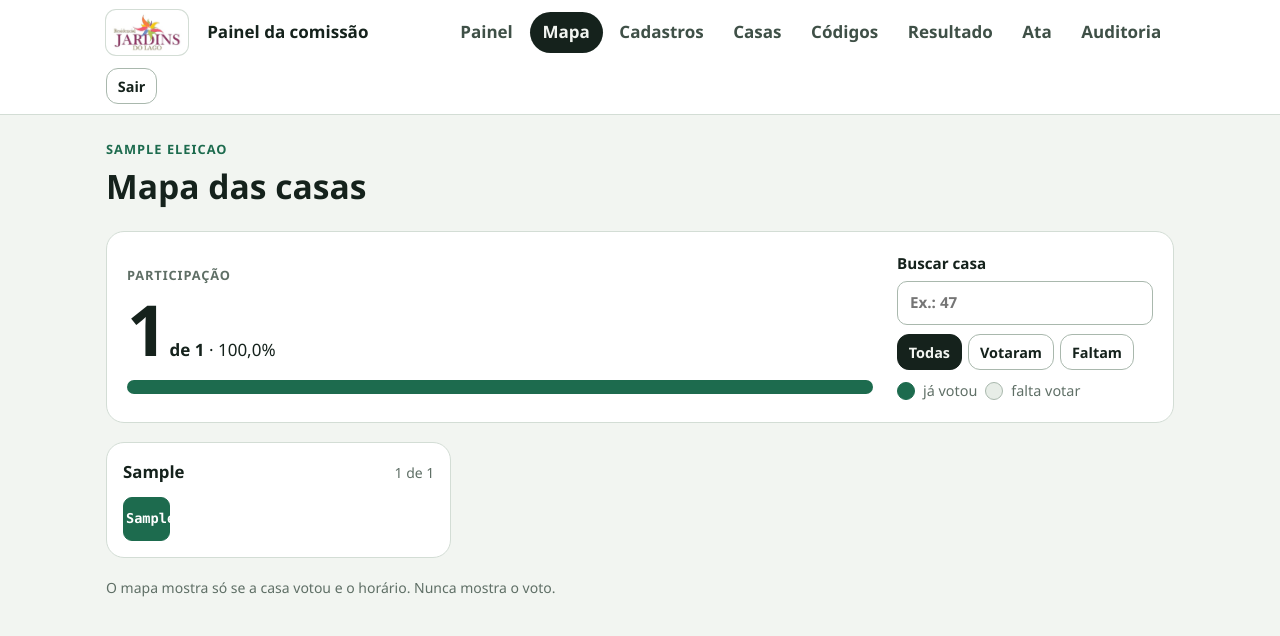
After one commit to rafaelaraujo004/votacao-jardins-do-lago, a Django app: page /comissao/mapa/ in a window 1280 px wide. The commit adds this page. Shown: the top 636 px of the page. Run offline with Django 5.2, Linux system fonts and the light colour scheme; a user stored in the database is signed in; tables that the repository leaves empty hold one stand-in row (values such as "Sample post"); parts of the project's set-up code (start-up, migrations or seed data) failed here and were passed over.

Commit message:
Adiciona o mapa das casas que já votaram
Tela nova no painel da comissão: casas agrupadas por quadra ou rua,
verde para quem votou, com busca, filtro e horário ao tocar. Respeita
a regra de a comissão ver ou não quem votou e nunca mostra o voto.
A planilha das casas aceita uma 4ª coluna opcional, quadra.

Co-Authored-By: Claude Opus 5.5 <noreply@anthropic.com>

```diff
--- a/votacao/core/admin.py
+++ b/votacao/core/admin.py
@@ -108,9 +108,9 @@ class CandidatoAdmin(TravadoAdmin):
 
 @admin.register(Casa)
 class CasaAdmin(AuditadoAdmin):
-    list_display = ("numero", "proprietario", "telefone", "ativa")
+    list_display = ("numero", "proprietario", "telefone", "quadra", "ativa")
     search_fields = ("numero", "proprietario")
-    list_filter = ("ativa",)
+    list_filter = ("ativa", "quadra")
 
 
 @admin.register(Procuracao)
--- a/votacao/core/importacao.py
+++ b/votacao/core/importacao.py
@@ -2,13 +2,13 @@
 
 Aceita separador ";" ou ",", UTF-8 (com ou sem BOM) ou Windows-1252, e telefones
 em qualquer formato. Colunas: casa, proprietário, telefone (nessa ordem, com ou
-sem linha de cabeçalho).
+sem linha de cabeçalho). Uma 4ª coluna opcional, quadra ou rua, agrupa as casas no mapa.
 """
 import csv
 import io
 import re
 
-CABECALHO = {"casa", "numero", "número", "proprietario", "proprietário", "nome", "telefone", "contato", "whatsapp"}
+CABECALHO = {"casa", "numero", "número", "proprietario", "proprietário", "nome", "telefone", "contato", "whatsapp", "quadra", "rua"}
 
 
 def decodificar(conteudo: bytes) -> str:
@@ -70,5 +70,6 @@ def ler(texto):
         if not telefone:
             avisos.append(f"Linha {i}: casa {numero} sem telefone. O código vai em envelope.")
         vistos[numero] = i
-        casas.append({"numero": numero, "proprietario": nome, "telefone": telefone})
+        quadra = campos[3] if len(campos) > 3 else ""
+        casas.append({"numero": numero, "proprietario": nome, "telefone": telefone, "quadra": quadra})
     return casas, erros, avisos
--- a/votacao/core/models.py
+++ b/votacao/core/models.py
@@ -155,6 +155,8 @@ class Casa(models.Model):
     proprietario = models.CharField(max_length=150)
     telefone = models.CharField("WhatsApp", max_length=20, blank=True,
                                 help_text="Só dígitos, com 55 e DDD. Vazio = código em envelope.")
+    quadra = models.CharField("quadra / rua", max_length=40, blank=True,
+                              help_text="Agrupa as casas no mapa. Vazio = grupos de 20 em 20.")
     ativa = models.BooleanField(default=True)
 
     class Meta:
--- a/votacao/core/static/css/app.css
+++ b/votacao/core/static/css/app.css
@@ -130,3 +130,22 @@ label.f{display:flex;flex-direction:column;gap:.3rem;font-weight:700;font-size:.
   body{background:#fff}
   .paper{box-shadow:none;padding:0;max-width:none}
 }
+
+/* ---- mapa das casas ---- */
+.mapa-topo{display:grid;grid-template-columns:minmax(0,1fr) auto;gap:1.5rem;align-items:end}
+.mapa-ctrl{display:flex;flex-direction:column;gap:.6rem;align-items:flex-start}
+.mapa-ctrl .seg{display:flex;gap:.4rem;flex-wrap:wrap}
+.mapa-ctrl [aria-pressed="true"]{background:var(--fg);color:var(--bg);border-color:var(--fg)}
+.legenda{display:flex;align-items:center;gap:.5rem;font-size:.9rem;color:var(--muted)}
+.legenda .lote{width:18px;height:18px;min-width:0;padding:0;font-size:0;cursor:default}
+.quadras{display:grid;grid-template-columns:repeat(auto-fill,minmax(280px,1fr));gap:1rem}
+.quadra{background:var(--surface);border:1px solid var(--line);border-radius:18px;padding:1rem}
+.quadra header{display:flex;justify-content:space-between;align-items:baseline;gap:.5rem;margin-bottom:.7rem}
+.quadra h2{font-size:1.05rem}
+.lotes{display:grid;grid-template-columns:repeat(auto-fill,minmax(44px,1fr));gap:6px}
+.lote{font:inherit;font-family:var(--mono);font-size:.85rem;font-weight:600;min-width:44px;height:44px;border-radius:9px;border:1.5px solid var(--line-strong);background:var(--surface-2);color:var(--fg-2);cursor:pointer;padding:0 2px}
+.lote.votou{background:var(--pine);border-color:var(--pine);color:var(--on-pine)}
+.lote.apagado{opacity:.15}
+.lote.achado,.lote.selecionado{outline:3px solid var(--lake);outline-offset:2px}
+.mapa-info{position:sticky;bottom:12px;align-self:center;background:var(--fg);color:var(--bg);font-weight:700;padding:.7rem 1.1rem;border-radius:12px;box-shadow:var(--shadow);text-align:center}
+@media (max-width:700px){.mapa-topo{grid-template-columns:1fr}}
--- /dev/null
+++ b/votacao/core/static/js/mapa.js
@@ -0,0 +1,45 @@
+// Mapa das casas: filtro, busca e detalhe ao tocar. Guarda o filtro entre as atualizações automáticas.
+(function () {
+  'use strict';
+  var mapa = document.getElementById('mapa');
+  if (!mapa) return;
+  var info = document.getElementById('mapa-info');
+  var busca = document.getElementById('mapa-busca');
+  var botoes = Array.prototype.slice.call(document.querySelectorAll('[data-filtro]'));
+  var lotes = Array.prototype.slice.call(mapa.querySelectorAll('.lote'));
+  var filtro = 'todas';
+  try { filtro = sessionStorage.getItem('mapa-filtro') || 'todas'; } catch (e) {}
+
+  function aplicar() {
+    var q = (busca.value || '').trim().toUpperCase();
+    botoes.forEach(function (b) { b.setAttribute('aria-pressed', String(b.dataset.filtro === filtro)); });
+    lotes.forEach(function (l) {
+      var votou = l.classList.contains('votou');
+      var some = (filtro === 'votou' && !votou) || (filtro === 'falta' && votou);
+      l.classList.toggle('apagado', some);
+      l.classList.toggle('achado', q !== '' && l.dataset.casa === q);
+    });
+    var achado = mapa.querySelector('.lote.achado');
+    if (achado) { achado.scrollIntoView({ block: 'center', behavior: 'smooth' }); mostrar(achado); }
+  }
+
+  function mostrar(l) {
+    info.hidden = false;
+    info.textContent = 'Casa ' + l.dataset.casa + (l.dataset.hora ? ' · votou às ' + l.dataset.hora : ' · ainda não votou');
+    lotes.forEach(function (x) { x.classList.toggle('selecionado', x === l); });
+  }
+
+  botoes.forEach(function (b) {
+    b.addEventListener('click', function () {
+      filtro = b.dataset.filtro;
+      try { sessionStorage.setItem('mapa-filtro', filtro); } catch (e) {}
+      aplicar();
+    });
+  });
+  busca.addEventListener('input', aplicar);
+  mapa.addEventListener('click', function (e) {
+    var l = e.target.closest('.lote');
+    if (l) mostrar(l);
+  });
+  aplicar();
+})();
--- a/votacao/core/templates/comissao/base.html
+++ b/votacao/core/templates/comissao/base.html
@@ -15,6 +15,7 @@
   <strong>Painel da comissão</strong>
   <nav aria-label="Seções">
     <a href="{% url 'comissao:painel' %}"{% if ativo == 'painel' %} aria-current="page"{% endif %}>Painel</a>
+    <a href="{% url 'comissao:mapa' %}"{% if ativo == 'mapa' %} aria-current="page"{% endif %}>Mapa</a>
     <a href="{% url 'admin:index' %}">Cadastros</a>
     <a href="{% url 'comissao:casas' %}"{% if ativo == 'casas' %} aria-current="page"{% endif %}>Casas</a>
     <a href="{% url 'comissao:codigos' %}"{% if ativo == 'codigos' %} aria-current="page"{% endif %}>Códigos</a>
--- /dev/null
+++ b/votacao/core/templates/comissao/mapa.html
@@ -0,0 +1,52 @@
+{% extends "comissao/base.html" %}
+{% load static %}
+{% block titulo %}Mapa{% endblock %}
+{% block head %}{% if status == "aberta" %}<meta http-equiv="refresh" content="30">{% endif %}{% endblock %}
+{% block conteudo %}
+<div class="head">
+  <div><p class="eyebrow">{{ eleicao.titulo }}</p><h1>Mapa das casas</h1></div>
+  {% if status == "aberta" %}<span class="pill pill-ok">● Atualiza a cada 30 segundos</span>{% endif %}
+</div>
+
+{% if not eleicao.comissao_ve_votantes %}
+  <section class="card stack">
+    <h2>Mapa desligado nesta eleição</h2>
+    <p class="muted">A regra “a comissão pode ver quais casas já votaram” está desligada. Por isso o mapa mostra só o total.</p>
+    <p><span class="big">{{ votaram }}</span> <strong>de {{ total }}</strong> casas votaram ({{ pct|floatformat:1 }}%).</p>
+  </section>
+{% else %}
+  <section class="card mapa-topo">
+    <div>
+      <p class="label">Participação</p>
+      <p><span class="big">{{ votaram }}</span> <strong>de {{ total }}</strong> · {{ pct|floatformat:1 }}%</p>
+      <div class="meter"><span style="width:{{ pct|floatformat:'1u' }}%"></span></div>
+    </div>
+    <div class="mapa-ctrl">
+      <label class="f">Buscar casa <input class="in" id="mapa-busca" inputmode="numeric" placeholder="Ex.: 47" autocomplete="off"></label>
+      <div class="seg" role="group" aria-label="Mostrar">
+        <button type="button" class="btn btn-sm btn-ghost" data-filtro="todas" aria-pressed="true">Todas</button>
+        <button type="button" class="btn btn-sm btn-ghost" data-filtro="votou" aria-pressed="false">Votaram</button>
+        <button type="button" class="btn btn-sm btn-ghost" data-filtro="falta" aria-pressed="false">Faltam</button>
+      </div>
+      <p class="legenda"><span class="lote votou" aria-hidden="true"></span> já votou <span class="lote" aria-hidden="true"></span> falta votar</p>
+    </div>
+  </section>
+
+  <div class="quadras" id="mapa">
+    {% for g in grupos %}
+    <section class="quadra">
+      <header><h2>{{ g.nome }}</h2><span class="small">{{ g.votaram }} de {{ g.casas|length }}</span></header>
+      <div class="lotes">
+        {% for c in g.casas %}<button type="button" class="lote{% if c.votou %} votou{% endif %}" data-casa="{{ c.numero }}" data-hora="{{ c.hora }}"
+          aria-label="Casa {{ c.numero }}: {% if c.votou %}votou às {{ c.hora }}{% else %}ainda não votou{% endif %}">{{ c.numero }}</button>{% endfor %}
+      </div>
+    </section>
+    {% empty %}
+    <p class="muted">Nenhuma casa cadastrada ainda. Importe a lista em <a href="{% url 'comissao:casas' %}">Casas</a>.</p>
+    {% endfor %}
+  </div>
+  <div class="mapa-info" id="mapa-info" role="status" aria-live="polite" hidden></div>
+  <p class="small">O mapa mostra só se a casa votou e o horário. Nunca mostra o voto.</p>
+{% endif %}
+<script src="{% static 'js/mapa.js' %}"></script>
+{% endblock %}
--- a/votacao/core/urls_comissao.py
+++ b/votacao/core/urls_comissao.py
@@ -5,6 +5,7 @@ from . import views_comissao as v
 app_name = "comissao"
 urlpatterns = [
     path("", v.painel, name="painel"),
+    path("mapa/", v.mapa, name="mapa"),
     path("casas/", v.casas, name="casas"),
     path("casas/importar/", v.importar, name="importar"),
     path("codigos/", v.codigos, name="codigos"),
--- a/votacao/core/views_comissao.py
+++ b/votacao/core/views_comissao.py
@@ -65,6 +65,40 @@ def casas(request):
     return render(request, "comissao/casas.html", ctx)
 
 
+def _ordem_casa(numero):
+    digitos = "".join(c for c in numero if c.isdigit())
+    return (int(digitos) if digitos else 0, numero)
+
+
+@staff_member_required
+def mapa(request):
+    """Mapa das casas: quem já votou (casa e horário), nunca o voto."""
+    ctx = _base(request, "mapa")
+    eleicao = ctx["eleicao"]
+    if eleicao:
+        eleitores = {e.casa_id: e for e in Eleitor.objects.filter(eleicao=eleicao)}
+        casas = sorted(Casa.objects.filter(ativa=True), key=lambda c: _ordem_casa(c.numero))
+        grupos = {}
+        for c in casas:
+            if c.quadra:
+                nome = c.quadra
+            else:
+                inicio = (_ordem_casa(c.numero)[0] - 1) // 20 * 20 + 1
+                nome = f"Casas {inicio} a {inicio + 19}"
+            e = eleitores.get(c.pk)
+            grupos.setdefault(nome, []).append({
+                "numero": c.numero,
+                "votou": bool(e and e.votou_em),
+                "hora": timezone.localtime(e.votou_em).strftime("%H:%M") if e and e.votou_em else "",
+            })
+        votaram = sum(1 for g in grupos.values() for c in g if c["votou"])
+        total = sum(len(g) for g in grupos.values())
+        ctx.update(grupos=[{"nome": n, "casas": g, "votaram": sum(1 for c in g if c["votou"])}
+                           for n, g in grupos.items()],
+                   votaram=votaram, total=total, pct=(votaram / total * 100) if total else 0)
+    return render(request, "comissao/mapa.html", ctx)
+
+
 @staff_member_required
 @require_POST
 def importar(request):
@@ -81,7 +115,7 @@ def importar(request):
         Casa.objects.update(ativa=False)
         for c in lidas:
             Casa.objects.update_or_create(numero=c["numero"], defaults={
-                "proprietario": c["proprietario"], "telefone": c["telefone"], "ativa": True})
+                "proprietario": c["proprietario"], "telefone": c["telefone"], "quadra": c.get("quadra", ""), "ativa": True})
         auditar(request, "importar_casas", f"Importou a lista de casas: {len(lidas)} casas aptas")
         messages.success(request, f"{len(lidas)} casas importadas.")
         return redirect("comissao:casas")
```
Also changed, not shown: votacao/core/tests/test_comissao.py (+1 -1 lines), votacao/core/tests/test_mapa.py (added, +47 -0 lines), votacao/core/migrations/0003_casa_quadra.py (added).
